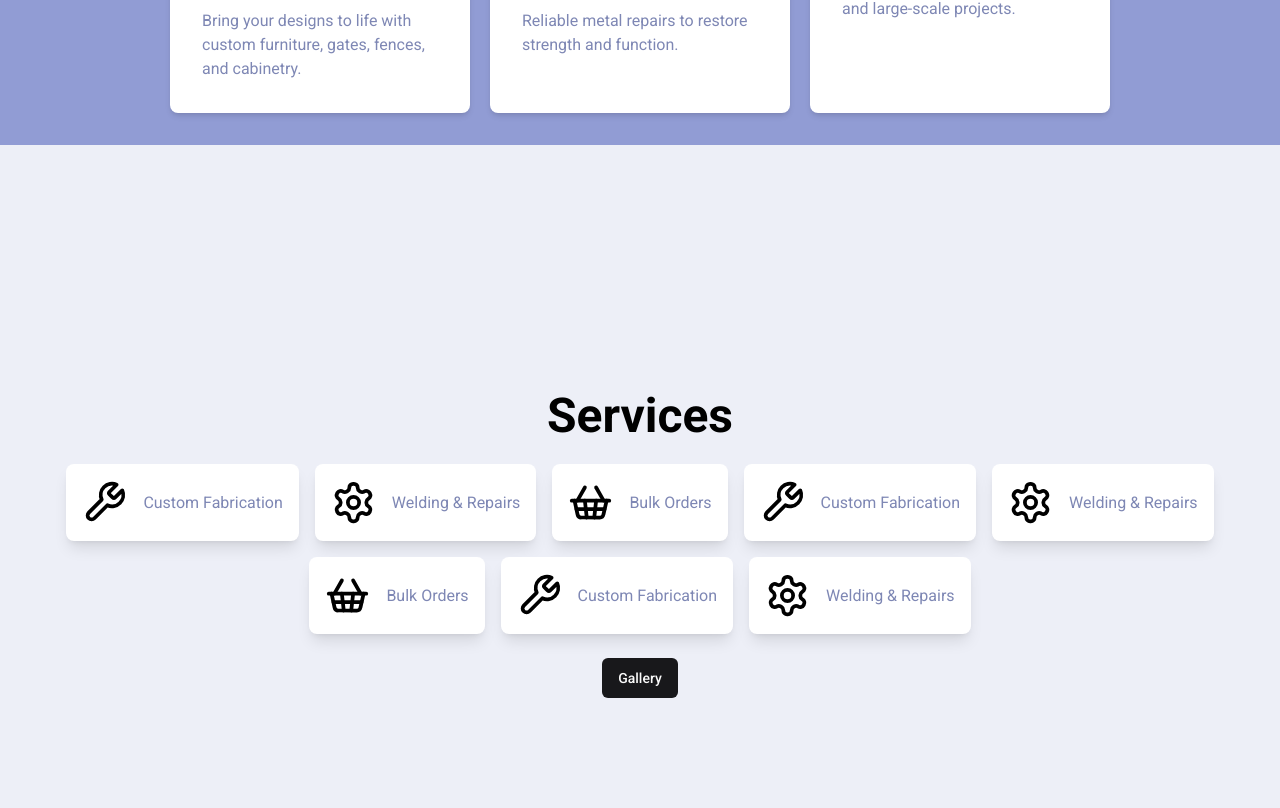
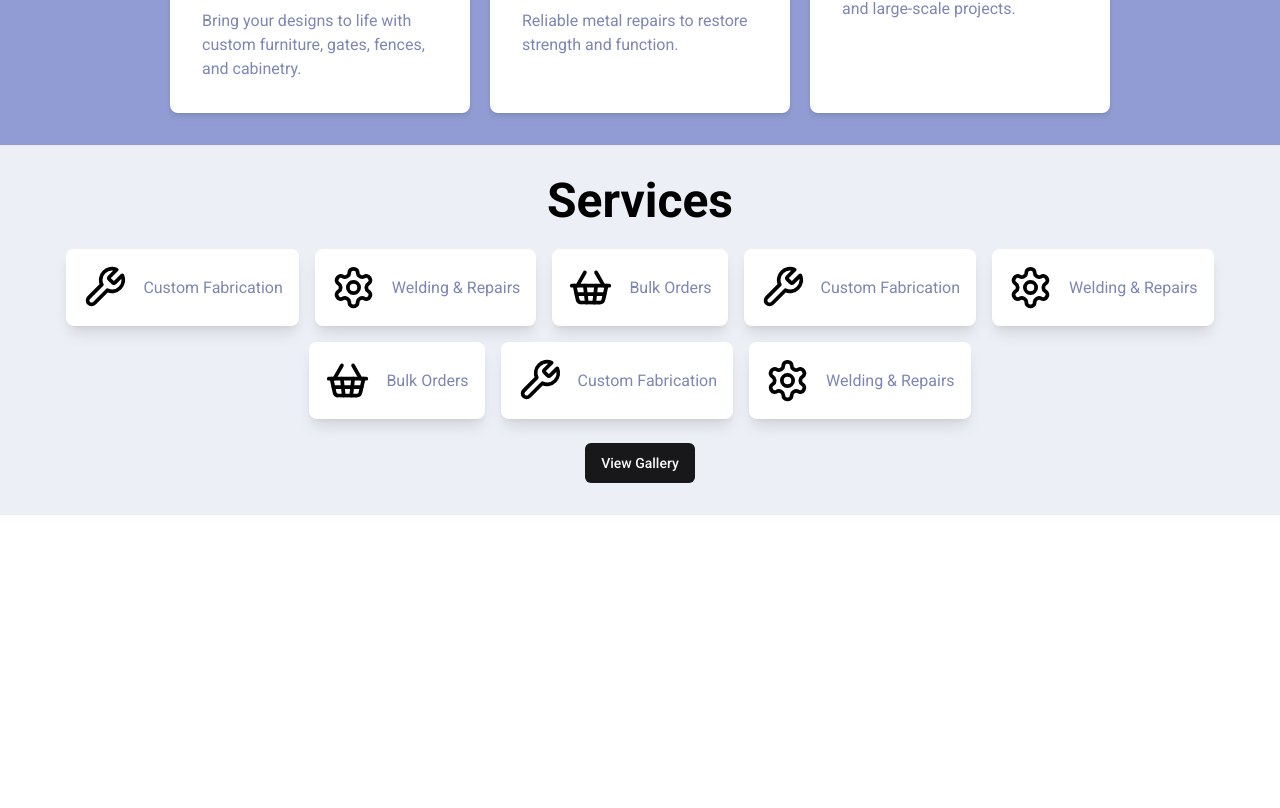
Before and after one commit to LOOOOOOK12/an-fabrication-website, a Next.js app: page / in a window 1280 px wide. Shown: the part 1732-2540 px from the top of the page. Built offline with nearby package versions, Linux system fonts and the light colour scheme.

Commit message:
Update services section padding and button text for improved layout and clarity

```diff
--- a/app/components/sections/servicesSection.tsx
+++ b/app/components/sections/servicesSection.tsx
@@ -6,7 +6,7 @@ import Link from 'next/link'
 
 function servicesSection() {
     return (
-        <section className='h-screen bg-primary-50 flex flex-col items-center justify-center gap-6 p-5' id='services'>
+        <section className='py-8 px-4 bg-primary-50 flex flex-col items-center justify-center gap-6' id='services'>
             <h1 className='text-5xl font-bold'>Services</h1>
             <div className='flex flex-wrap items-center justify-center gap-4'>
                 {ServicesCardData.map((card, idx) =>
@@ -17,7 +17,7 @@ function servicesSection() {
                     />
                 )}
             </div>
-            <Link href={"/gallery"}><Button>Gallery</Button></Link>
+            <Link href={"/gallery"}><Button>View Gallery</Button></Link>
         </section>
     )
 }
```
